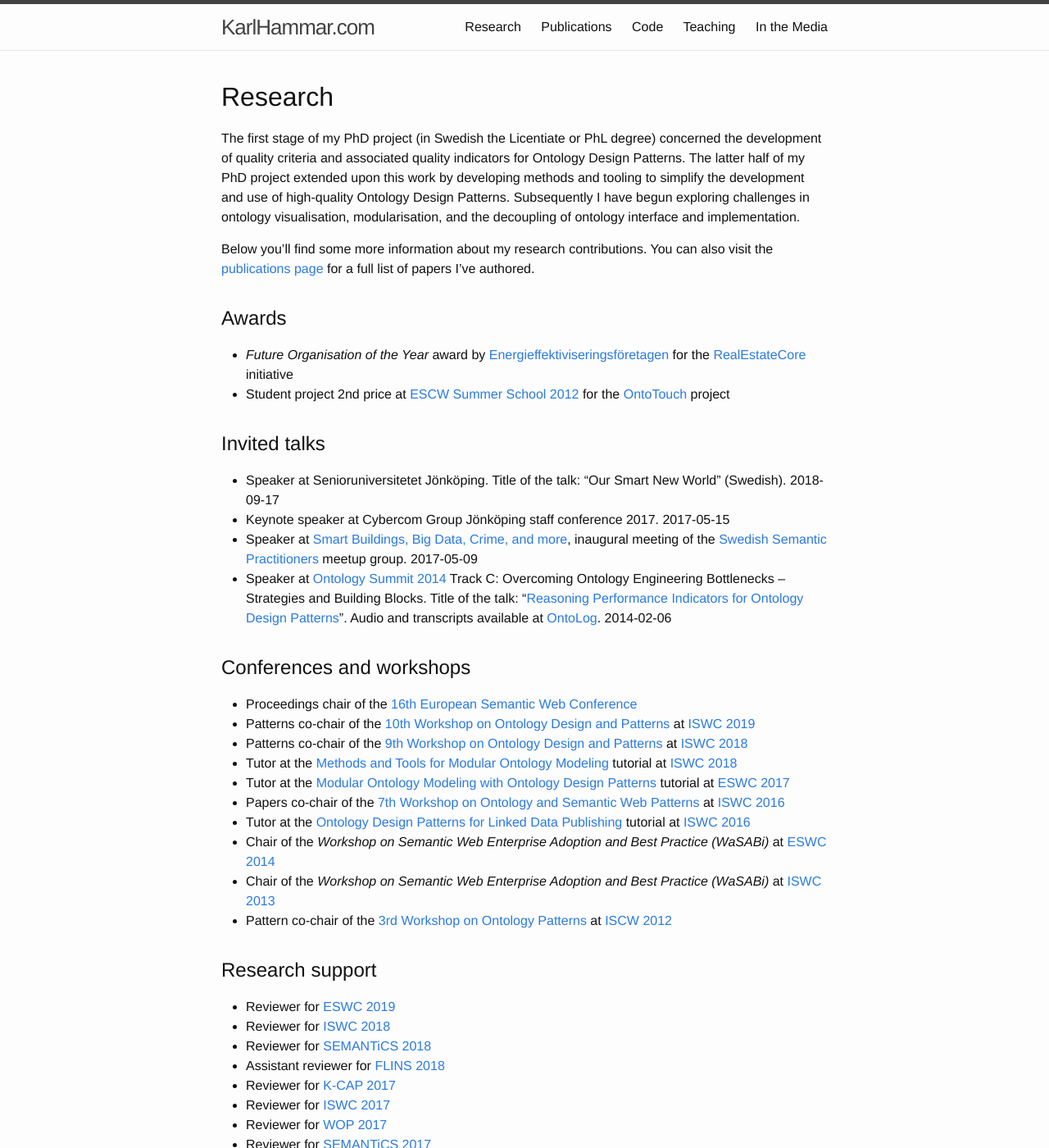
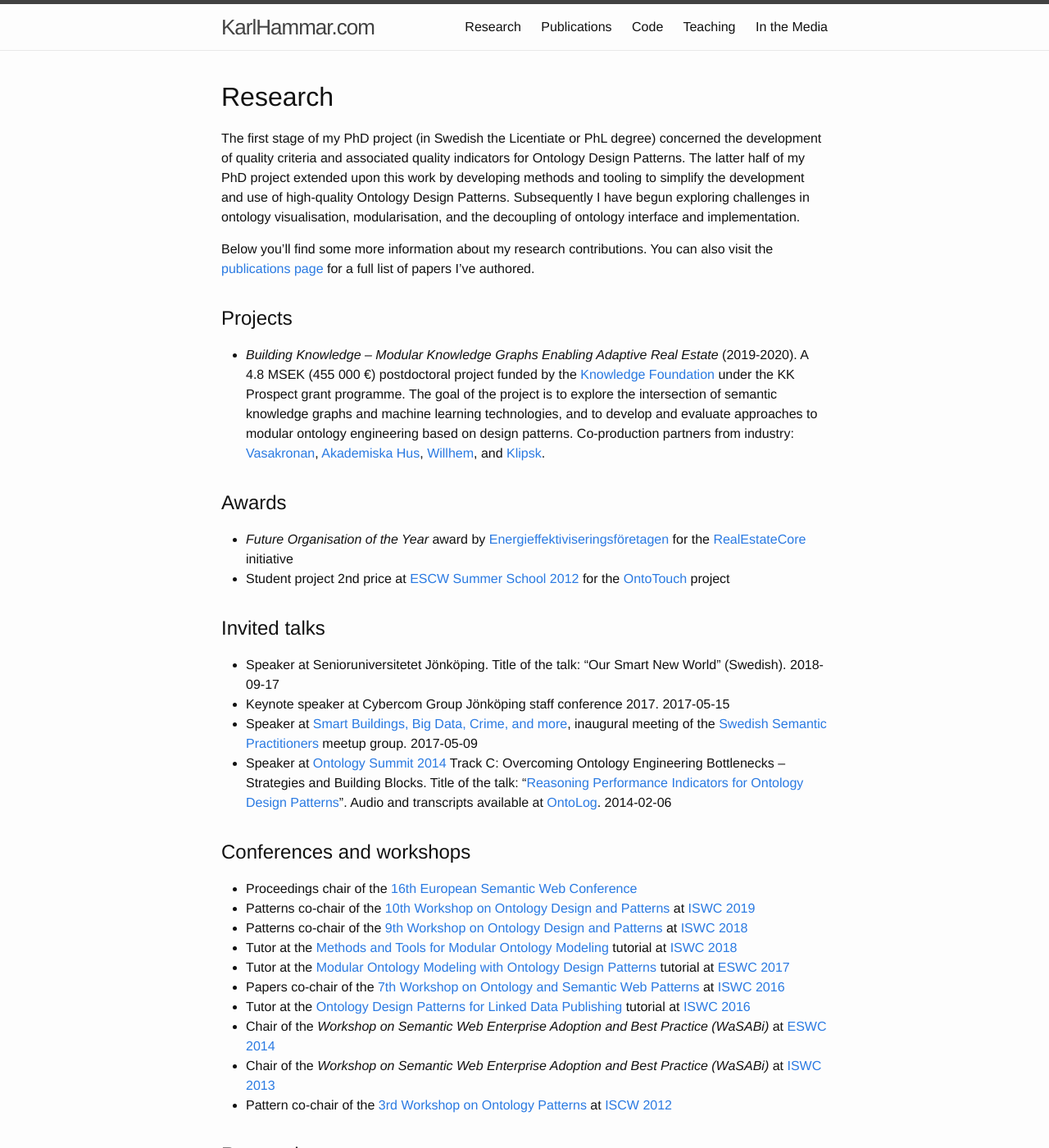
Before and after one commit to hammar/hammar.github.io, a Jekyll site: the page built from 01-research.md, in a window 1280 px wide and 1400 px high. Shown: the whole window at 82% size. Built offline with Jekyll 4.4.1, drawn with Linux system fonts in a browser that asks for light colours; some of the changed text lies outside the part shown.

Commit message:
Update 01-research.md

```diff
--- a/01-research.md
+++ b/01-research.md
@@ -7,6 +7,9 @@ permalink: /research/
 The first stage of my PhD project (in Swedish the Licentiate or PhL degree) concerned the development of quality criteria and associated quality indicators for Ontology Design Patterns. The latter half of my PhD project extended upon this work by developing methods and tooling to simplify the development and use of high-quality Ontology Design Patterns. Subsequently I have begun exploring challenges in ontology visualisation, modularisation, and the decoupling of ontology interface and implementation.
 
 Below you'll find some more information about my research contributions. You can also visit the [publications page](/publications/) for a full list of papers I've authored.
+
+## Projects
+* *Building Knowledge -- Modular Knowledge Graphs Enabling Adaptive Real Estate* (2019-2020). A 4.8 MSEK (455 000 €) postdoctoral project funded by the [Knowledge Foundation](http://www.kks.se/) under the KK Prospect grant programme. The goal of the project is to explore the intersection of semantic knowledge graphs and machine learning technologies, and to develop and evaluate approaches to modular ontology engineering based on design patterns. Co-production partners from industry: [Vasakronan](https://vasakronan.se/), [Akademiska Hus](https://www.akademiskahus.se/), [Willhem](https://willhem.se/), and [Klipsk](https://klipsk.io/).
 
 ## Awards
 * *Future Organisation of the Year* award by [Energieffektiviseringsföretagen](https://www.eef.se/) for the [RealEstateCore](https://www.realestatecore.io/) initiative
@@ -32,6 +35,7 @@ Below you'll find some more information about my research contributions. You can
 
 ## Research support
 
+* Reviewer for the [Journal of Web Semantics](https://www.journals.elsevier.com/journal-of-web-semantics)
 * Reviewer for [ESWC 2019](https://2019.eswc-conferences.org/)
 * Reviewer for [ISWC 2018](https://iswc2018.semanticweb.org)
 * Reviewer for [SEMANTiCS 2018](https://2018.semantics.cc/)
```
